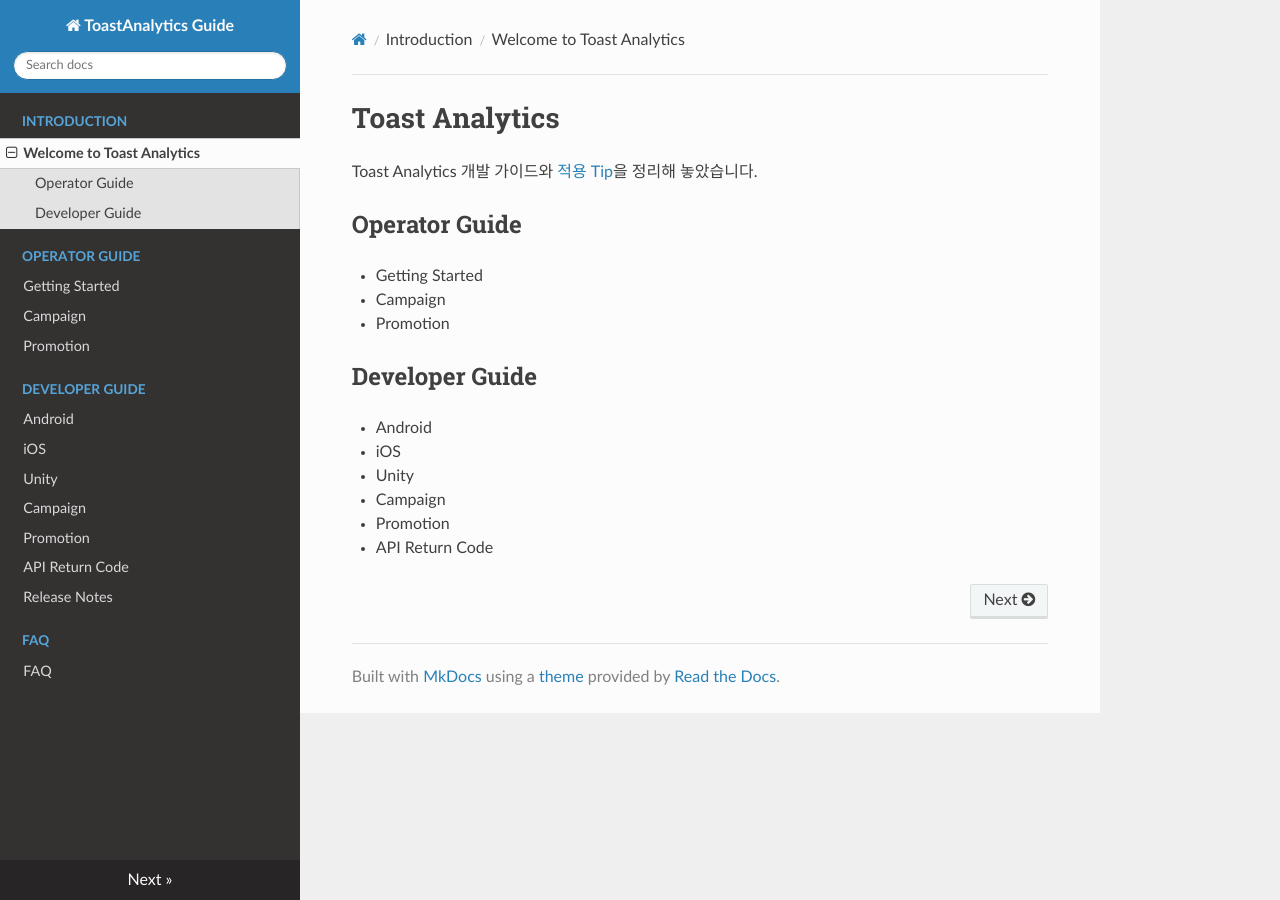
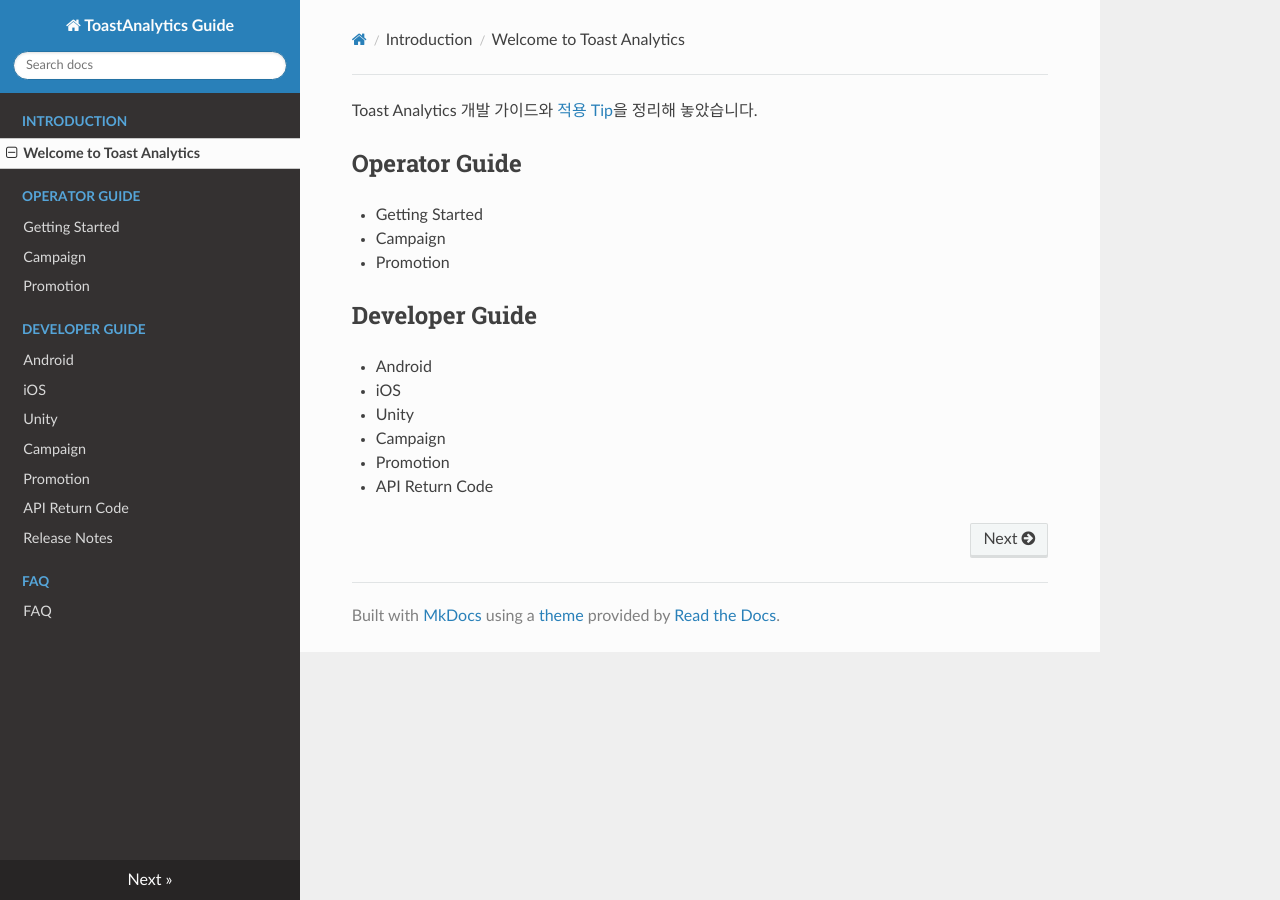
Before and after one commit to ToastAnalytics/ToastAnalytics, an MkDocs documentation site: the page built from docs/index.md, in a window 1280 px wide. Built offline with MkDocs 1.6.1, drawn with Linux system fonts in a browser that asks for light colours; nearby versions of some CDN libraries; old or Windows-style settings are respelled for this version of MkDocs.

Commit message:
Update index.md
.

```diff
--- a/docs/index.md
+++ b/docs/index.md
@@ -1,4 +1,4 @@
-# Toast Analytics
+
 
 Toast Analytics 개발 가이드와 [적용 Tip](https://github.com/ToastAnalytics/ToastAnalytics/wiki)을 정리해 놓았습니다.
 
```
